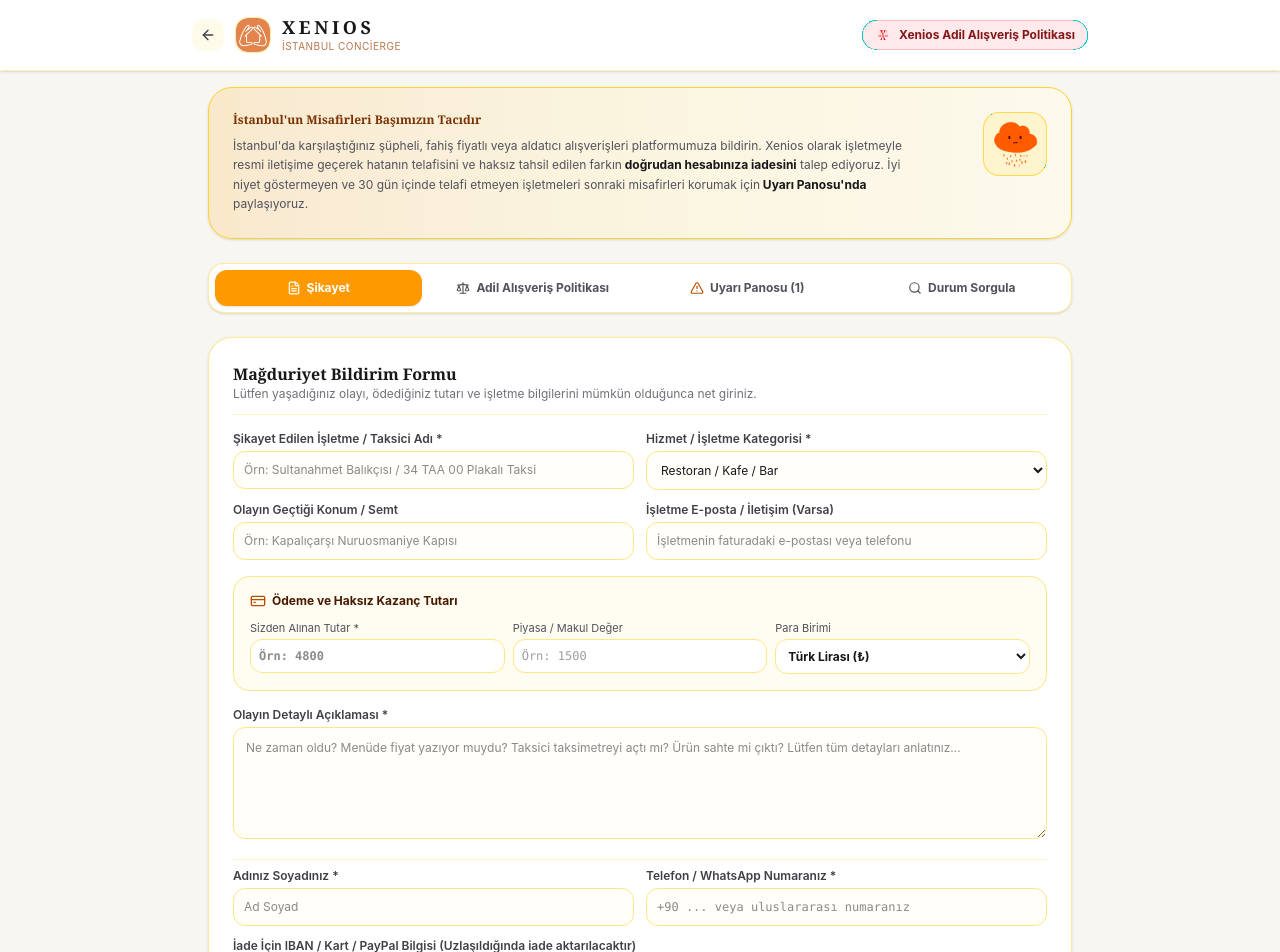
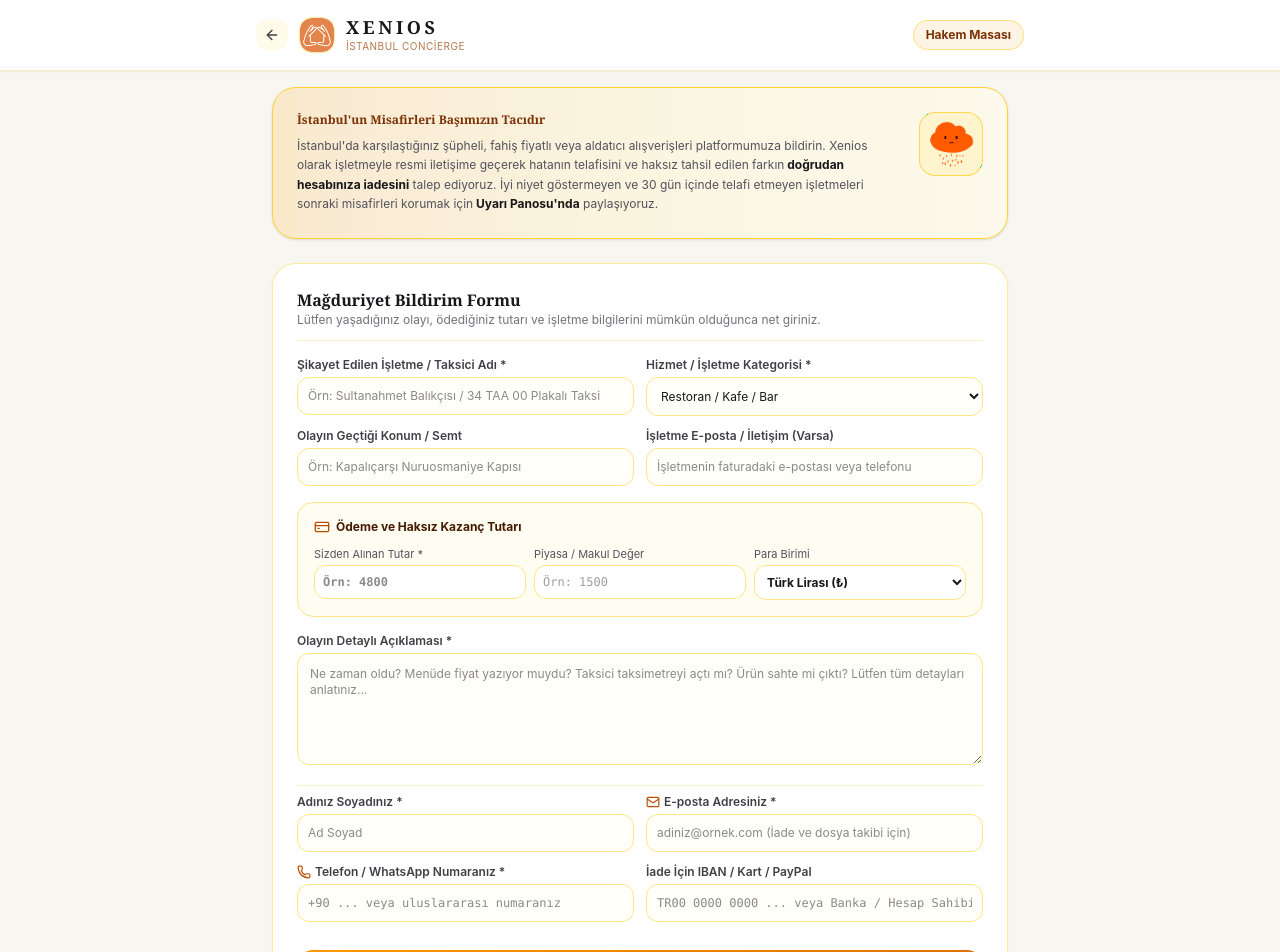
Before and after one commit to usecomus-afk/xenios, a Next.js app: page /complaints in a window 1280 px wide. Shown: the top 952 px of the page. Built offline with nearby package versions, Linux system fonts and the light colour scheme.

Commit message:
feat: simplify complaints page by removing extra tabs and adding dedicated guest email input row

```diff
--- a/src/app/(guest)/complaints/page.tsx
+++ b/src/app/(guest)/complaints/page.tsx
@@ -2,40 +2,26 @@
 
 import { useState, useEffect } from 'react';
 import { XeniosStore } from '@/lib/store';
-import { Complaint, Language } from '@/lib/types';
-import { getT } from '@/lib/i18n';
-import { formatPrice } from '@/lib/utils';
+import { Complaint } from '@/lib/types';
 import {
-  ShieldAlert,
-  ShieldCheck,
-  AlertTriangle,
-  FileText,
-  Scale,
-  Clock,
+  CreditCard,
+  ArrowLeft,
   Send,
-  Search,
+  CheckCircle2,
+  Mail,
+  User,
+  Phone,
   Building2,
   MapPin,
-  CreditCard,
-  ArrowLeft,
-  Mail,
-  Phone,
-  CheckCircle2,
-  HelpCircle,
-  Eye
+  FileText
 } from 'lucide-react';
 import Link from 'next/link';
 import { toast } from 'sonner';
 import confetti from 'canvas-confetti';
 import { BrandMark } from '@/components/brand-mark';
-import { FairShoppingPolicy } from '@/components/guest/fair-shopping-policy';
 import Image from 'next/image';
 
 export default function GuestComplaintsPage() {
-  const [complaints, setComplaints] = useState<Complaint[]>([]);
-  const [activeTab, setActiveTab] = useState<'report' | 'policy' | 'advisory' | 'track'>('report');
-
-  // Form States
   const [businessName, setBusinessName] = useState('');
   const [businessCategory, setBusinessCategory] = useState<Complaint['businessCategory']>('Restoran / Kafe');
   const [location, setLocation] = useState('');
@@ -51,24 +37,10 @@ export default function GuestComplaintsPage() {
   const [isSubmitting, setIsSubmitting] = useState(false);
   const [submittedCode, setSubmittedCode] = useState<string | null>(null);
 
-  // Tracking Search
-  const [searchCode, setSearchCode] = useState('');
-  const [trackedComplaint, setTrackedComplaint] = useState<Complaint | null>(null);
-
-  const refreshData = () => {
-    setComplaints(XeniosStore.getComplaints());
-  };
-
-  useEffect(() => {
-    refreshData();
-    window.addEventListener('xenios_complaints_updated', refreshData);
-    return () => window.removeEventListener('xenios_complaints_updated', refreshData);
-  }, []);
-
   const handleFormSubmit = (e: React.FormEvent) => {
     e.preventDefault();
-    if (!businessName || !amountPaid || !description) {
-      toast.error("Lütfen zorunlu alanları doldurunuz.");
+    if (!businessName || !amountPaid || !description || !guestEmail) {
+      toast.error("Lütfen zorunlu alanları (İşletme adı, ödenen tutar, açıklama ve e-posta) doldurunuz.");
       return;
     }
 
@@ -89,7 +61,7 @@ export default function GuestComplaintsPage() {
         currency,
         discrepancyAmount: discrepancy,
         guestName: guestName || 'Misafir',
-        guestEmail: guestEmail || 'misafir@guest.com',
+        guestEmail: guestEmail,
         guestPhone: guestPhone || '+90 532 000 00 00',
         hotelName: XeniosStore.getHotelById(XeniosStore.getActiveHotelId())?.name || 'Hotel Sultanahmet',
         roomNumber: XeniosStore.getActiveRoomId(),
@@ -99,30 +71,25 @@ export default function GuestComplaintsPage() {
         status: 'under_review'
       });
 
-      confetti({ particleCount: 70, spread: 60, origin: { y: 0.6 } });
+      setIsSubmitting(false);
       setSubmittedCode(newComp.trackingCode);
-      setIsSubmitting(false);
-      toast.success("Şikayetiniz ve hakem inceleme talebiniz başarıyla alındı.");
-    }, 600);
+      toast.success("Şikayet ve hakem inceleme talebiniz başarıyla oluşturuldu.");
+
+      try {
+        confetti({
+          particleCount: 70,
+          spread: 60,
+          origin: { y: 0.6 }
+        });
+      } catch (e) {}
+    }, 900);
   };
-
-  const handleTrackSearch = () => {
-    if (!searchCode.trim()) return;
-    const found = complaints.find(c => c.trackingCode.toLowerCase() === searchCode.trim().toLowerCase());
-    if (found) {
-      setTrackedComplaint(found);
-    } else {
-      toast.error("Belirtilen takip koduna ait kayıt bulunamadı.");
-    }
-  };
-
-  const publicAlerts = complaints.filter(c => c.isPublicAlert || c.status === 'published_blacklisted');
 
   return (
     <div className="min-h-screen bg-[#f8f6f0] pb-24 text-zinc-900">
       {/* Header */}
-      <header className="bg-white border-b border-amber-200/60 p-4 sticky top-0 z-30 shadow-sm">
-        <div className="max-w-4xl mx-auto flex items-center justify-between">
+      <header className="bg-white border-b border-amber-200/60 p-4 sticky top-0 z-30 shadow-xs">
+        <div className="max-w-3xl mx-auto flex items-center justify-between">
           <div className="flex items-center gap-3">
             <Link href="/" className="p-2 rounded-xl bg-amber-50 hover:bg-amber-100 text-zinc-700 transition">
               <ArrowLeft className="w-4 h-4" />
@@ -130,17 +97,14 @@ export default function GuestComplaintsPage() {
             <BrandMark size={34} showText={true} />
           </div>
 
-          <div className="flex items-center gap-2 bg-red-500/10 px-3 py-1.5 rounded-full border border-red-300/60 text-xs font-bold text-red-900">
-            <div className="w-4 h-4 relative shrink-0">
-              <Image src="/icons/xenios-adil-alisveris.png" alt="Adil Alışveriş" fill className="object-contain" />
-            </div>
-            <span>Xenios Adil Alışveriş Politikası</span>
+          <div className="flex items-center gap-2 bg-amber-500/10 px-3 py-1.5 rounded-full border border-amber-300/60 text-xs font-bold text-amber-900">
+            <span>Hakem Masası</span>
           </div>
         </div>
       </header>
 
       {/* Main Container */}
-      <main className="max-w-4xl mx-auto p-4 space-y-6">
+      <main className="max-w-3xl mx-auto p-4 space-y-6">
 
         {/* Mission Statement Hero Banner */}
         <div className="bg-gradient-to-r from-amber-500/15 via-amber-100/40 to-amber-50/70 p-6 rounded-3xl border border-amber-300 shadow-sm space-y-3 relative overflow-hidden text-zinc-900">
@@ -164,58 +128,8 @@ export default function GuestComplaintsPage() {
           </div>
         </div>
 
-        {/* Navigation Tabs */}
-        <div className="flex items-center gap-2 bg-white p-1.5 rounded-2xl border border-amber-200/80 shadow-sm">
-          <button
-            onClick={() => { setActiveTab('report'); setSubmittedCode(null); }}
-            className={`flex-1 py-2.5 text-xs font-bold rounded-xl transition flex items-center justify-center gap-1.5 ${
-              activeTab === 'report' ? 'bg-amber-500 text-white shadow-sm' : 'text-zinc-600 hover:bg-amber-50'
-            }`}
-          >
-            <FileText className="w-3.5 h-3.5" />
-            <span>Şikayet</span>
-          </button>
-
-          <button
-            onClick={() => setActiveTab('policy')}
-            className={`flex-1 py-2.5 text-xs font-bold rounded-xl transition flex items-center justify-center gap-1.5 ${
-              activeTab === 'policy' ? 'bg-amber-500 text-white shadow-sm' : 'text-zinc-600 hover:bg-amber-50'
-            }`}
-          >
-            <Scale className="w-3.5 h-3.5" />
-            <span>Adil Alışveriş Politikası</span>
-          </button>
-
-          <button
-            onClick={() => setActiveTab('advisory')}
-            className={`flex-1 py-2.5 text-xs font-bold rounded-xl transition flex items-center justify-center gap-1.5 ${
-              activeTab === 'advisory' ? 'bg-amber-500 text-white shadow-sm' : 'text-zinc-600 hover:bg-amber-50'
-            }`}
-          >
-            <AlertTriangle className="w-3.5 h-3.5 text-amber-700" />
-            <span>Uyarı Panosu ({publicAlerts.length})</span>
-          </button>
-
-          <button
-            onClick={() => setActiveTab('track')}
-            className={`flex-1 py-2.5 text-xs font-bold rounded-xl transition flex items-center justify-center gap-1.5 ${
-              activeTab === 'track' ? 'bg-amber-500 text-white shadow-sm' : 'text-zinc-600 hover:bg-amber-50'
-            }`}
-          >
-            <Search className="w-3.5 h-3.5" />
-            <span>Durum Sorgula</span>
-          </button>
-        </div>
-
-
-        {/* Tab Policy: Fair Shopping Policy & Shield */}
-        {activeTab === 'policy' && (
-          <FairShoppingPolicy />
-        )}
-
-        {/* Tab 1: File a Dispute / Complaint */}
-        {activeTab === 'report' && (
-          <div className="bg-white p-6 rounded-3xl border border-amber-200/80 shadow-sm space-y-5">
+        {/* Mağduriyet Bildirim Formu */}
+        <div className="bg-white p-6 rounded-3xl border border-amber-200/80 shadow-xs space-y-5">
           {submittedCode ? (
             <div className="text-center space-y-4 py-6">
               <div className="w-16 h-16 bg-emerald-100 text-emerald-600 rounded-full flex items-center justify-center mx-auto shadow-inner">
@@ -231,7 +145,7 @@ export default function GuestComplaintsPage() {
                 </h3>
                 <p className="text-xs text-zinc-500 max-w-md mx-auto">
                   Xenios Hukuk ve Hakem heyetimiz ilgili işletmeyle resmi temas başlatacaktır.
-                    Süreç boyunca durumunuzu takip kodunuzla sorgulayabilirsiniz.
+                  Gelişmeler girdiğiniz e-posta adresinize iletilecektir.
                 </p>
               </div>
 
@@ -241,18 +155,23 @@ export default function GuestComplaintsPage() {
                     setSubmittedCode(null);
                     setBusinessName('');
                     setAmountPaid('');
+                    setAmountExpected('');
+                    setGuestEmail('');
+                    setGuestName('');
+                    setGuestPhone('');
+                    setRefundIban('');
                     setDescription('');
                   }}
-                    className="px-5 py-2.5 bg-amber-500 text-white text-xs font-bold rounded-xl shadow-md transition"
+                  className="px-5 py-2.5 bg-amber-500 hover:bg-amber-600 text-zinc-950 text-xs font-bold rounded-xl shadow-xs transition cursor-pointer"
                 >
                   Yeni Bildirim Oluştur
                 </button>
-                  <button
-                    onClick={() => setActiveTab('advisory')}
+                <Link
+                  href="/"
                   className="px-5 py-2.5 bg-zinc-100 hover:bg-zinc-200 text-zinc-800 text-xs font-bold rounded-xl transition"
                 >
-                    Uyarı Panosunu İncele
-                  </button>
+                  Ana Sayfaya Dön
+                </Link>
               </div>
             </div>
           ) : (
@@ -273,7 +192,7 @@ export default function GuestComplaintsPage() {
                     value={businessName}
                     onChange={(e) => setBusinessName(e.target.value)}
                     placeholder="Örn: Sultanahmet Balıkçısı / 34 TAA 00 Plakalı Taksi"
-                      className="w-full p-2.5 bg-amber-50/30 border border-amber-200 rounded-xl focus:ring-2 focus:ring-amber-500/40"
+                    className="w-full p-2.5 bg-amber-50/30 border border-amber-200 rounded-xl focus:ring-2 focus:ring-amber-500/40 text-zinc-900"
                   />
                 </div>
 
@@ -282,7 +201,7 @@ export default function GuestComplaintsPage() {
                   <select
                     value={businessCategory}
                     onChange={(e: any) => setBusinessCategory(e.target.value)}
-                      className="w-full p-2.5 bg-amber-50/30 border border-amber-200 rounded-xl"
+                    className="w-full p-2.5 bg-amber-50/30 border border-amber-200 rounded-xl text-zinc-900 cursor-pointer"
                   >
                     <option value="Restoran / Kafe">Restoran / Kafe / Bar</option>
                     <option value="Taksi / Ulaşım">Taksi / Transfer / Ulaşım</option>
@@ -300,7 +219,7 @@ export default function GuestComplaintsPage() {
                     value={location}
                     onChange={(e) => setLocation(e.target.value)}
                     placeholder="Örn: Kapalıçarşı Nuruosmaniye Kapısı"
-                      className="w-full p-2.5 bg-amber-50/30 border border-amber-200 rounded-xl"
+                    className="w-full p-2.5 bg-amber-50/30 border border-amber-200 rounded-xl text-zinc-900"
                   />
                 </div>
 
@@ -311,7 +230,7 @@ export default function GuestComplaintsPage() {
                     value={businessEmail}
                     onChange={(e) => setBusinessEmail(e.target.value)}
                     placeholder="İşletmenin faturadaki e-postası veya telefonu"
-                      className="w-full p-2.5 bg-amber-50/30 border border-amber-200 rounded-xl"
+                    className="w-full p-2.5 bg-amber-50/30 border border-amber-200 rounded-xl text-zinc-900"
                   />
                 </div>
               </div>
@@ -352,7 +271,7 @@ export default function GuestComplaintsPage() {
                     <select
                       value={currency}
                       onChange={(e) => setCurrency(e.target.value)}
-                        className="w-full p-2 bg-white border border-amber-200 rounded-xl font-bold"
+                      className="w-full p-2 bg-white border border-amber-200 rounded-xl font-bold text-zinc-900 cursor-pointer"
                     >
                       <option value="TRY">Türk Lirası (₺)</option>
                       <option value="EUR">Euro (€)</option>
@@ -370,12 +289,13 @@ export default function GuestComplaintsPage() {
                   value={description}
                   onChange={(e) => setDescription(e.target.value)}
                   placeholder="Ne zaman oldu? Menüde fiyat yazıyor muydu? Taksici taksimetreyi açtı mı? Ürün sahte mi çıktı? Lütfen tüm detayları anlatınız..."
-                    className="w-full h-28 p-3 bg-amber-50/30 border border-amber-200 rounded-xl focus:ring-2 focus:ring-amber-500/40"
+                  className="w-full h-28 p-3 bg-amber-50/30 border border-amber-200 rounded-xl focus:ring-2 focus:ring-amber-500/40 text-zinc-900"
                 />
               </div>
 
               {/* Contact & Refund Details */}
               <div className="grid grid-cols-1 sm:grid-cols-2 gap-3 pt-2 border-t border-amber-100">
+                {/* 1. Misafir Adı */}
                 <div className="space-y-1">
                   <label className="font-semibold text-zinc-700 block">Adınız Soyadınız *</label>
                   <input
@@ -384,32 +304,53 @@ export default function GuestComplaintsPage() {
                     value={guestName}
                     onChange={(e) => setGuestName(e.target.value)}
                     placeholder="Ad Soyad"
-                      className="w-full p-2.5 bg-amber-50/30 border border-amber-200 rounded-xl"
+                    className="w-full p-2.5 bg-amber-50/30 border border-amber-200 rounded-xl text-zinc-900"
                   />
                 </div>
 
+                {/* 2. Misafir E-posta Adresi (Yeni Eklenen Özel Satır) */}
                 <div className="space-y-1">
-                    <label className="font-semibold text-zinc-700 block">Telefon / WhatsApp Numaranız *</label>
+                  <label className="font-semibold text-zinc-700 block flex items-center gap-1">
+                    <Mail className="w-3.5 h-3.5 text-amber-700" />
+                    <span>E-posta Adresiniz *</span>
+                  </label>
+                  <input
+                    type="email"
+                    required
+                    value={guestEmail}
+                    onChange={(e) => setGuestEmail(e.target.value)}
+                    placeholder="adiniz@ornek.com (İade ve dosya takibi için)"
+                    className="w-full p-2.5 bg-amber-50/30 border border-amber-200 rounded-xl text-zinc-900"
+                  />
+                </div>
+
+                {/* 3. Misafir Telefon / WhatsApp */}
+                <div className="space-y-1">
+                  <label className="font-semibold text-zinc-700 block flex items-center gap-1">
+                    <Phone className="w-3.5 h-3.5 text-amber-700" />
+                    <span>Telefon / WhatsApp Numaranız *</span>
+                  </label>
                   <input
                     type="text"
                     required
                     value={guestPhone}
                     onChange={(e) => setGuestPhone(e.target.value)}
                     placeholder="+90 ... veya uluslararası numaranız"
-                      className="w-full p-2.5 bg-amber-50/30 border border-amber-200 rounded-xl font-mono"
+                    className="w-full p-2.5 bg-amber-50/30 border border-amber-200 rounded-xl font-mono text-zinc-900"
                   />
                 </div>
 
-                  <div className="space-y-1 sm:col-span-2">
+                {/* 4. İade IBAN */}
+                <div className="space-y-1">
                   <label className="font-semibold text-zinc-700 block">
-                      İade İçin IBAN / Kart / PayPal Bilgisi (Uzlaşıldığında iade aktarılacaktır)
+                    İade İçin IBAN / Kart / PayPal
                   </label>
                   <input
                     type="text"
                     value={refundIban}
                     onChange={(e) => setRefundIban(e.target.value)}
-                      placeholder="TR00 0000 0000 ... veya Banka / Kart Sahibi Bilgisi"
-                      className="w-full p-2.5 bg-amber-50/30 border border-amber-200 rounded-xl font-mono"
+                    placeholder="TR00 0000 0000 ... veya Banka / Hesap Sahibi"
+                    className="w-full p-2.5 bg-amber-50/30 border border-amber-200 rounded-xl font-mono text-zinc-900"
                   />
                 </div>
               </div>
@@ -418,7 +359,7 @@ export default function GuestComplaintsPage() {
                 <button
                   type="submit"
                   disabled={isSubmitting}
-                    className="w-full py-3 bg-amber-500 hover:bg-amber-600 text-white rounded-2xl font-bold shadow-lg shadow-amber-500/30 flex items-center justify-center gap-2 transition"
+                  className="w-full py-3 bg-gradient-to-r from-amber-500 to-amber-600 hover:from-amber-600 hover:to-amber-700 text-zinc-950 rounded-2xl font-bold shadow-md shadow-amber-500/20 flex items-center justify-center gap-2 transition cursor-pointer disabled:opacity-50"
                 >
                   <Send className="w-4 h-4" />
                   <span>{isSubmitting ? "İnceleme Başlatılıyor..." : "Şikayeti ve İade Talebini Gönder"}</span>
@@ -427,136 +368,6 @@ export default function GuestComplaintsPage() {
             </form>
           )}
         </div>
-        )}
-
-        {/* Tab 2: Advisory Board (Dikkat Edilmesi Gereken İşletmeler) */}
-        {activeTab === 'advisory' && (
-          <div className="space-y-4">
-            <div className="bg-amber-50 p-4 rounded-2xl border border-amber-300/80 text-xs space-y-1 text-amber-950">
-              <div className="flex items-center gap-2 font-bold text-sm text-red-700">
-                <AlertTriangle className="w-4 h-4" />
-                <span>Misafir Deneyim Uyarıları & Şeffaflık Panosu</span>
-              </div>
-              <p className="text-zinc-600 text-[11px]">
-                Aşağıdaki işletmeler, misafirlerimize haksız veya fahiş fiyat uyguladığı belgelenmiş,
-                kendilerine iletilen resmi açıklama ve uzlaşma yazılarına 30 gün boyunca iyi niyetle cevap vermemiş
-                veya telafiyi reddetmiş işletmelerdir.
-              </p>
-            </div>
-
-            <div className="space-y-3">
-              {publicAlerts.map((item) => (
-                <div
-                  key={item.id}
-                  className="bg-white rounded-3xl p-5 border border-red-200 shadow-sm space-y-3 relative overflow-hidden"
-                >
-                  <div className="absolute top-0 right-0 bg-red-600 text-white text-[10px] font-bold px-3 py-1 rounded-bl-xl uppercase tracking-wider">
-                    Uyarı: 30 Gün Cevapsız / İnatçı
-                  </div>
-
-                  <div className="space-y-1">
-                    <div className="flex items-center gap-2">
-                      <span className="px-2 py-0.5 rounded-full text-[10px] bg-red-100 text-red-800 font-bold">
-                        {item.businessCategory}
-                      </span>
-                      <span className="text-xs text-zinc-400 font-mono">Tarih: {item.incidentDate}</span>
-                    </div>
-
-                    <h3 className="text-base font-bold text-zinc-900">{item.businessName}</h3>
-                    <p className="text-xs text-zinc-500 flex items-center gap-1">
-                      <MapPin className="w-3.5 h-3.5 text-red-500" />
-                      <span>{item.location}</span>
-                    </p>
-                  </div>
-
-                  <div className="bg-red-50/50 p-3 rounded-2xl border border-red-100 text-xs text-zinc-700 space-y-1">
-                    <strong className="text-red-900 block text-[11px]">Yaşanan Mağduriyet:</strong>
-                    <p className="leading-relaxed">{item.description}</p>
-                  </div>
-
-                  <div className="flex flex-wrap items-center justify-between gap-2 pt-2 border-t border-zinc-100 text-xs">
-                    <div>
-                      <span className="text-zinc-400 block text-[10px]">Alınan Fahiş Fark:</span>
-                      <strong className="text-red-600 font-mono font-bold text-sm">
-                        +{formatPrice(item.discrepancyAmount, item.currency)} Fazla Tahsilat
-                      </strong>
-                    </div>
-
-                    <div className="text-right">
-                      <span className="text-[10px] text-zinc-400 block">Hakem Süreci:</span>
-                      <span className="text-xs font-bold text-red-700">İşletme Telafiyi Reddetti</span>
-                    </div>
-                  </div>
-                </div>
-              ))}
-            </div>
-          </div>
-        )}
-
-        {/* Tab 3: Track Existing Complaint */}
-        {activeTab === 'track' && (
-          <div className="bg-white p-6 rounded-3xl border border-amber-200/80 shadow-sm space-y-4">
-            <div>
-              <h2 className="text-base font-bold font-serif text-zinc-900">Şikayet ve İade Süreci Sorgulama</h2>
-              <p className="text-xs text-zinc-500">Size verilen takip kodunu (Örn: XEN-HAK-9042) girerek canlı durumu öğrenin.</p>
-            </div>
-
-            <div className="flex items-center gap-2">
-              <input
-                type="text"
-                value={searchCode}
-                onChange={(e) => setSearchCode(e.target.value)}
-                placeholder="Takip Kodu Girin (Örn: XEN-HAK-...)"
-                className="flex-1 p-2.5 text-xs bg-amber-50/30 border border-amber-200 rounded-xl font-mono uppercase"
-              />
-              <button
-                onClick={handleTrackSearch}
-                className="px-5 py-2.5 bg-amber-500 hover:bg-amber-600 text-white rounded-xl text-xs font-bold shadow-md transition"
-              >
-                Sorgula
-              </button>
-            </div>
-
-            {trackedComplaint && (
-              <div className="mt-4 p-5 rounded-2xl bg-amber-50/60 border border-amber-200 space-y-3 animate-in fade-in text-xs">
-                <div className="flex items-center justify-between border-b border-amber-200/80 pb-2">
-                  <div>
-                    <span className="text-[10px] text-amber-800 font-mono font-bold block">{trackedComplaint.trackingCode}</span>
-                    <strong className="text-sm text-zinc-900">{trackedComplaint.businessName}</strong>
-                  </div>
-                  <span className={`px-3 py-1 rounded-full text-xs font-bold ${
-                    trackedComplaint.status === 'resolved_refunded'
-                      ? 'bg-emerald-100 text-emerald-800'
-                      : trackedComplaint.status === 'contacted_business'
-                        ? 'bg-blue-100 text-blue-800 animate-pulse'
-                        : trackedComplaint.status === 'published_blacklisted'
-                          ? 'bg-red-100 text-red-800'
-                          : 'bg-amber-100 text-amber-800'
-                  }`}>
-                    {trackedComplaint.status === 'resolved_refunded'
-                      ? '✓ İade Yapıldı / Uzlaşıldı'
-                      : trackedComplaint.status === 'contacted_business'
-                        ? '⏳ İşletmeye Yazı İletildi (30 Günlük Süreç)'
-                        : trackedComplaint.status === 'published_blacklisted'
-                          ? '⚠️ Uyarı Panosuna Alındı'
-                          : 'İncelemede'}
-                  </span>
-                </div>
-
-                <div className="space-y-1">
-                  <p className="text-zinc-600">
-                    <strong>Talep Edilen İade Farkı:</strong> {formatPrice(trackedComplaint.discrepancyAmount, trackedComplaint.currency)}
-                  </p>
-                  {trackedComplaint.businessResponse && (
-                    <p className="text-zinc-700 bg-white p-2.5 rounded-xl border border-amber-100">
-                      <strong>Hakem Heyeti Notu / İşletme Cevabı:</strong> {trackedComplaint.businessResponse}
-                    </p>
-                  )}
-                </div>
-              </div>
-            )}
-          </div>
-        )}
       </main>
     </div>
   );
```
Lines whose indentation alone changed are shown as unchanged.
